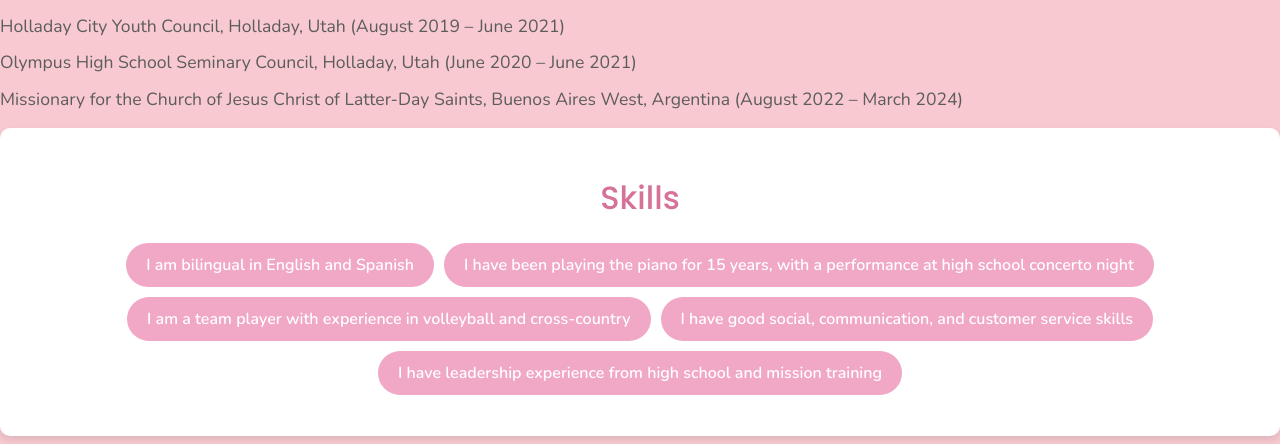
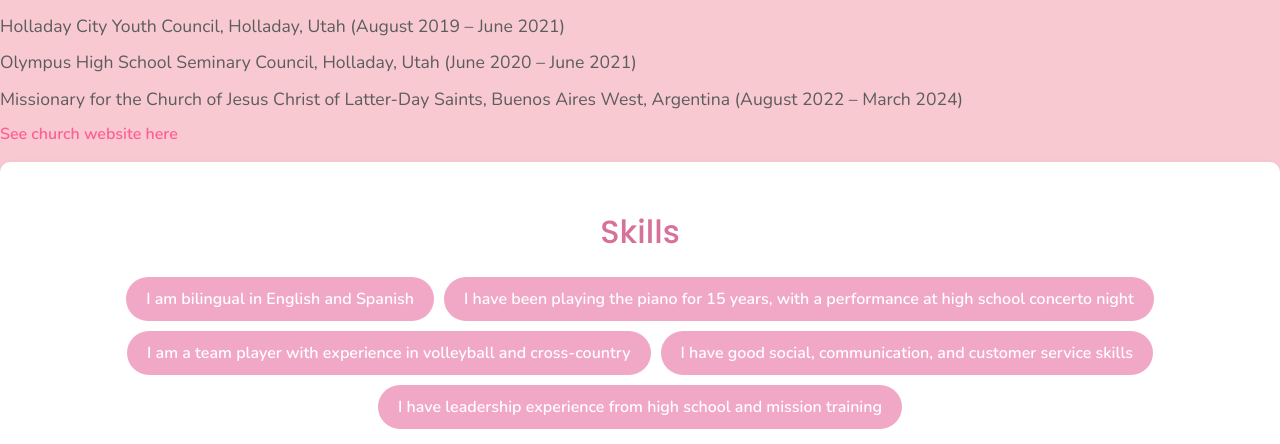
Before and after one commit to brooklyntotten/scratch, a plain HTML site: page scratch.html in a window 1280 px wide. Shown: the part 1970-2414 px from the top of the page. Drawn offline with nearby package versions, Linux system fonts and the light colour scheme.

Commit message:
Add files via upload

```diff
--- a/scratch.html
+++ b/scratch.html
@@ -58,6 +58,7 @@
             <li>Holladay City Youth Council, Holladay, Utah (August 2019 – June 2021)</li>
             <li>Olympus High School Seminary Council, Holladay, Utah (June 2020 – June 2021)</li>
             <li>Missionary for the Church of Jesus Christ of Latter-Day Saints, Buenos Aires West, Argentina (August 2022 – March 2024)</li>
+            <a href="https://www.churchofjesuschrist.org/?lang=eng" title="See church website here">See church website here</a>
        </ul>
     </section>
 
```
